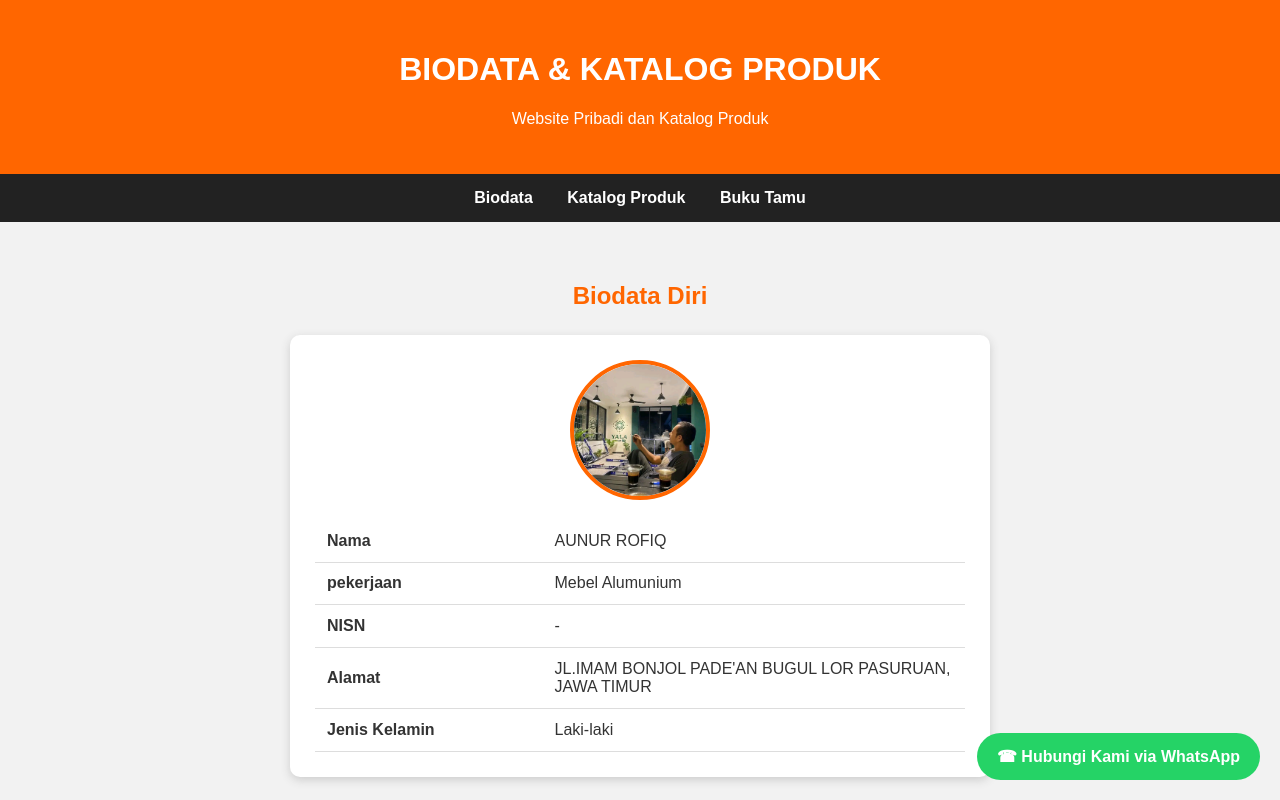
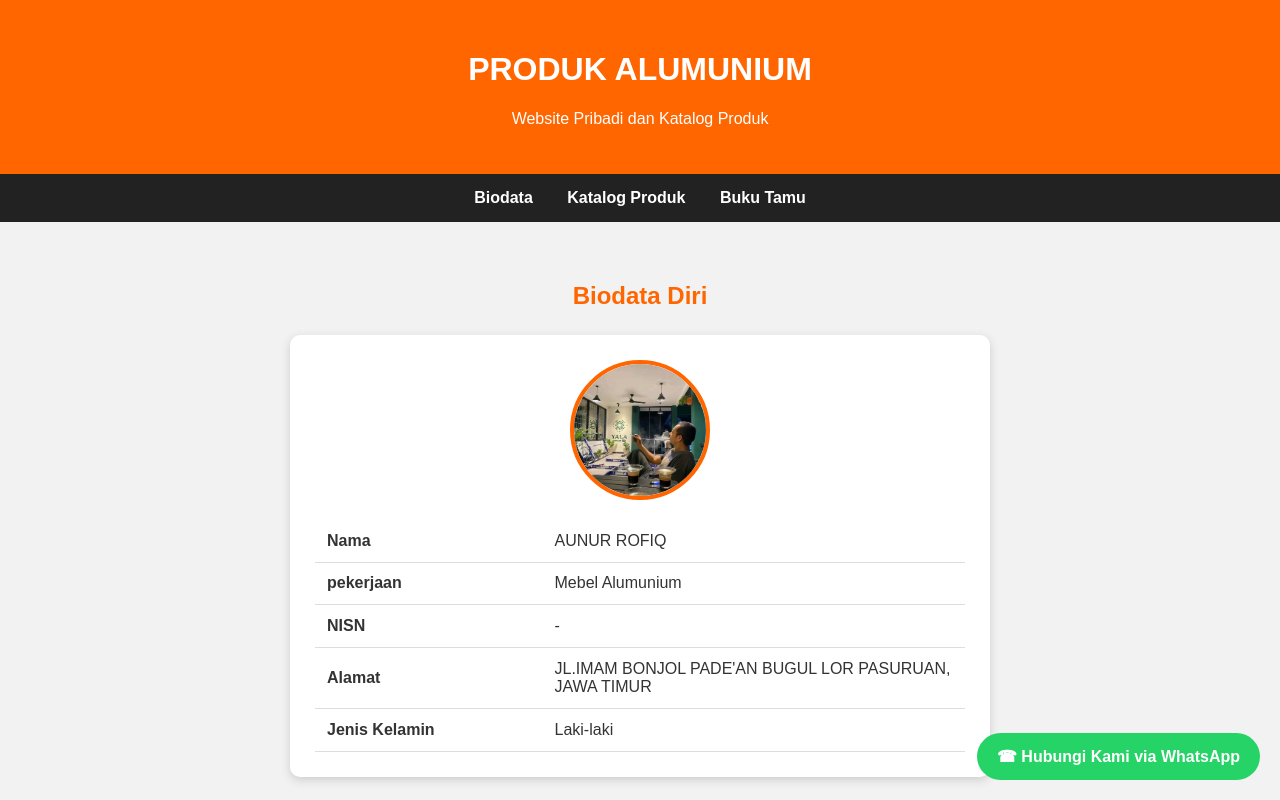
Before and after one commit to dhaniahmadfahri140-tech/dhani-web, a plain HTML site: page index.html in a window 1280 px wide. Shown: the top 800 px of the page. Drawn offline with Linux system fonts and the light colour scheme.

Commit message:
Update index.html

```diff
--- a/index.html
+++ b/index.html
@@ -205,7 +205,7 @@
 
     <!-- HEADER -->
     <header>
-        <h1>BIODATA & KATALOG PRODUK</h1>
+        <h1>PRODUK ALUMUNIUM</h1>
         <p>Website Pribadi dan Katalog Produk</p>
     </header>
 
```
